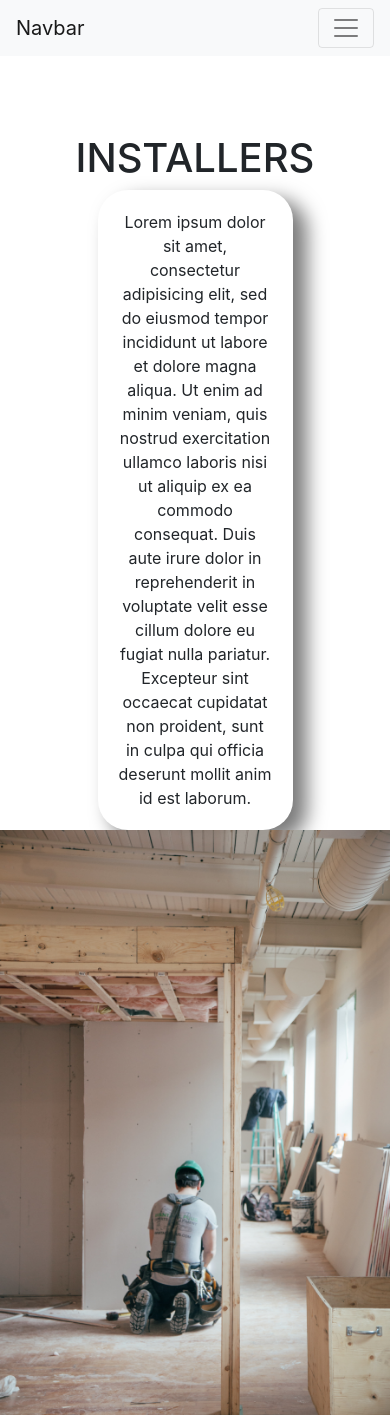
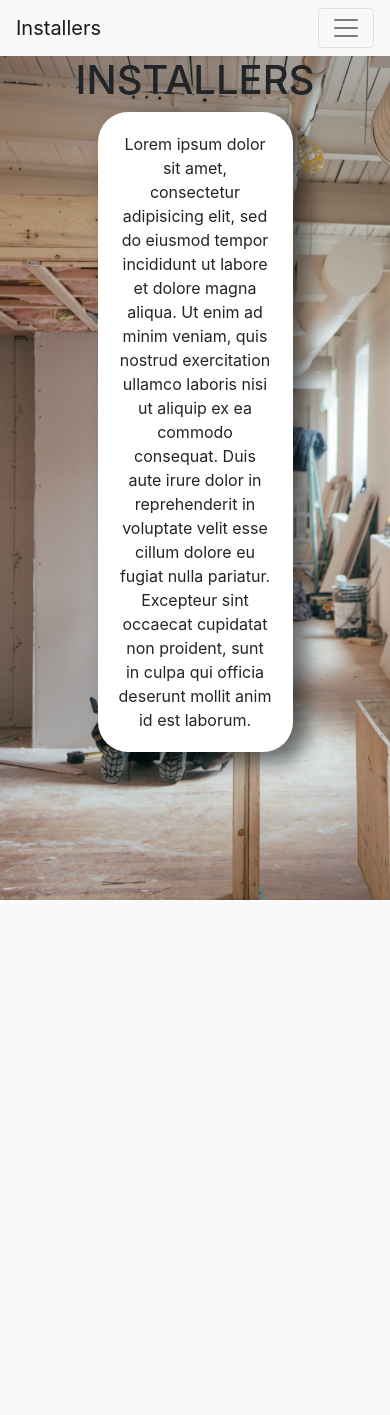
Before and after one commit to Elias-Cz/Capstone, a Django app: page / in a window 390 px wide. After the commit the page ends 900 px from the top, so only its background shows below. Run offline with Django 3.2, Linux system fonts and the light colour scheme; a user stored in the database is signed in; some libraries are stand-ins or nearby versions.

Commit message:
somestuff

```diff
--- a/installers/static/installers/styles.css
+++ b/installers/static/installers/styles.css
@@ -13,6 +13,7 @@
   -webkit-box-shadow: 13px 10px 19px 1px rgba(0,0,0,0.52);
   -moz-box-shadow: 13px 10px 19px 1px rgba(0,0,0,0.52);
   box-shadow: 13px 10px 19px 1px rgba(0,0,0,0.52);
+
 }
 
 .calendar_picture {
@@ -145,6 +146,7 @@
 .left form, .form2 {
   width: 50%;
   margin-left: 25%;
+  background-color: white;
   border-radius: 30px;
   -webkit-box-shadow: 13px 10px 19px 1px rgba(0,0,0,0.52);
   -moz-box-shadow: 13px 10px 19px 1px rgba(0,0,0,0.52);
@@ -156,6 +158,7 @@
 }
 .right {
   width: 30%;
+
 }
 
 .right img {
@@ -166,11 +169,24 @@
 @media screen and (max-width: 600px) {
   .column {
     width: 100%;
+    float: none;
+    background: url(pic1.jpg) no-repeat center center fixed;
+    background-size: cover;
+   -webkit-background-size: cover;
+   -moz-background-size: cover;
+   -o-background-size: cover;
   }
 
-  .left form {
-    margin-left:0;
-    width: 100%;
-    margin-bottom: 40px;
+  .left input {
+    width: 90%;
+  }
+
+  .left {
+    margin-top: 0;
+    min-height: 100vh;
+  }
+
+  .right {
+    display: none;
   }
 }
--- a/installers/templates/installers/layout.html
+++ b/installers/templates/installers/layout.html
@@ -14,7 +14,7 @@
     <body>
 
       <nav class="navbar navbar-expand-lg navbar-light bg-light">
-        <a class="navbar-brand" href="#">Navbar</a>
+        <a class="navbar-brand" href="#">Installers</a>
         <button class="navbar-toggler" type="button" data-toggle="collapse" data-target="#navbarSupportedContent" aria-controls="navbarSupportedContent" aria-expanded="false" aria-label="Toggle navigation">
           <span class="navbar-toggler-icon"></span>
         </button>
```
Also changed, not shown: installers/templates/installers/schedule.html (+7 -3 lines), db.sqlite3.
